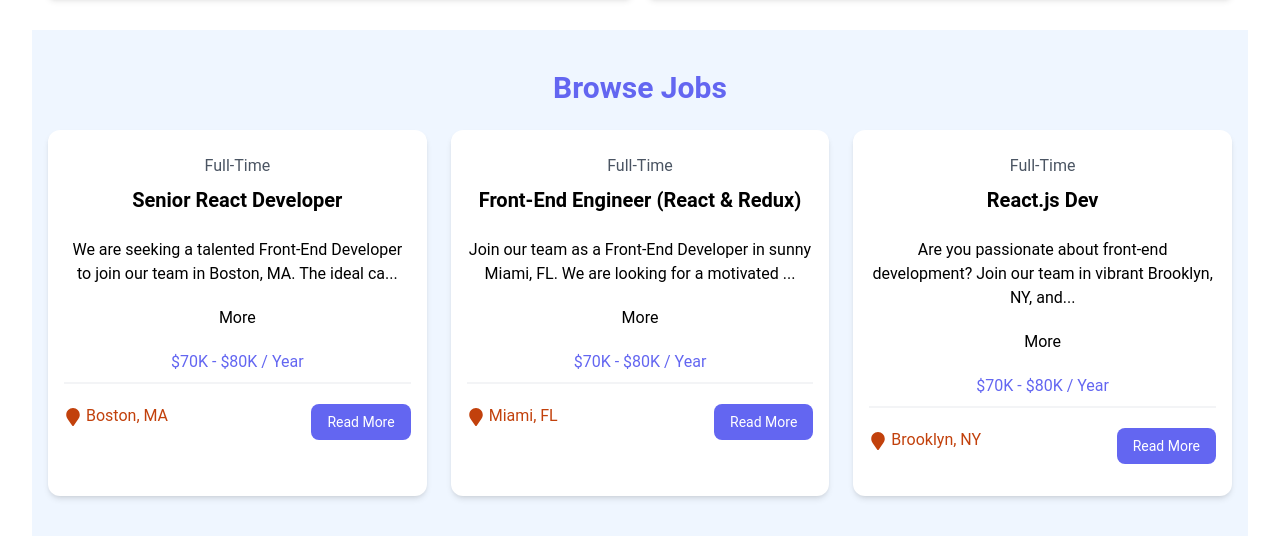
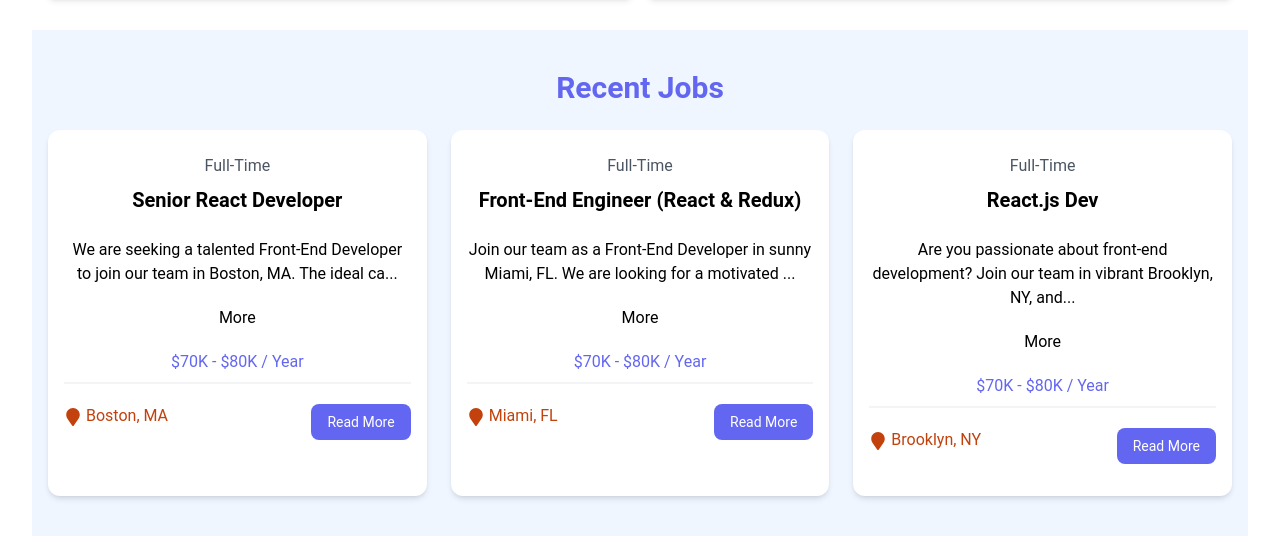
Before and after one commit to AhmadAli88/ReactJS-Crash-Course, a React (Vite) app: page / in a window 1280 px wide. Shown: the part 611-1157 px from the top of the page. Built offline with nearby package versions, Linux system fonts and the light colour scheme.

Commit message:
fix prop ussue of job listing

```diff
--- a/src/components/BrowseJobs.jsx
+++ /dev/null
@@ -1,25 +0,0 @@
-import { jobs } from '../jobs.json';
-import JobListing from './JobListing';
-
-const BrowseJobs = () => {
-  const recentJobs = jobs.slice(0, 3);
-  console.log('recentJobs', recentJobs);
-  return (
-    <div>
-      <section className='bg-blue-50 px-4 py-10'>
-        <div className='container-xl lg:container m-auto'>
-          <h2 className='text-3xl font-bold text-indigo-500 mb-6 text-center'>
-            Browse Jobs
-          </h2>
-          <div className='grid grid-cols-1 md:grid-cols-3 gap-6'>
-            {recentJobs?.map((job) => (
-              <JobListing key={job.id} job={job} />
-            ))}
-          </div>
-        </div>
-      </section>
-    </div>
-  );
-};
-
-export default BrowseJobs;
--- a/src/components/JobListing.jsx
+++ b/src/components/JobListing.jsx
@@ -1,15 +1,10 @@
-/*eslint-disable*/
 import PropTypes from 'prop-types';
 import { useState } from 'react';
 import { FaMapMarker } from 'react-icons/fa';
 import { Link } from 'react-router-dom';
-
 const JobListing = ({ job }) => {
-  console.log('jobxx', job);
   const [showFullDescription, setShowFullDescription] = useState(false);
-
-  let description = job?.description || 'No description available.'; // Fallback message
-  console.log('description', description);
+  let description = job?.description || 'No description available.';
   if (!showFullDescription) {
     description = description.substring(0, 90) + '...';
   }
@@ -36,7 +31,7 @@ const JobListing = ({ job }) => {
             {job.location}
           </div>
           <Link
-            to='/'
+            to={`/job/${job.id}`}
             className='h-[36px] bg-indigo-500 hover:bg-indigo-600 text-white px-4 py-2 rounded-lg text-center text-sm'
           >
             Read More
@@ -50,5 +45,5 @@ const JobListing = ({ job }) => {
 export default JobListing;
 
 JobListing.propTypes = {
-  job: PropTypes.any,
+  job: PropTypes.object,
 };
--- /dev/null
+++ b/src/components/JobListings.jsx
@@ -0,0 +1,32 @@
+/*eslint-disable*/
+import PropTypes from 'prop-types';
+import { useState } from 'react';
+import { FaMapMarker } from 'react-icons/fa';
+import { Link } from 'react-router-dom';
+import { jobs } from '../jobs.json';
+import JobListing from './JobListing';
+
+const JobListings = ({ isHome = false }) => {
+  console.log('jobs:::::::::::', jobs);
+  const recentJobs = isHome ? jobs : jobs.slice(0, 3);
+  return (
+    <section className='bg-blue-50 px-4 py-10'>
+      <div className='container-xl lg:container m-auto'>
+        <h2 className='text-3xl font-bold text-indigo-500 mb-6 text-center'>
+          {isHome ? 'Browse Jobs' : 'Recent Jobs'}
+        </h2>
+        <div className='grid grid-cols-1 md:grid-cols-3 gap-6'>
+          {recentJobs.map((job) => (
+            <JobListing key={job.id} job={job} />
+          ))}
+        </div>
+      </div>
+    </section>
+  );
+};
+
+export default JobListings;
+
+JobListings.propTypes = {
+  job: PropTypes.object,
+};
--- a/src/pages/HomePage.jsx
+++ b/src/pages/HomePage.jsx
@@ -1,6 +1,7 @@
 import Hero from '../components/Hero';
 import HomeCards from '../components/HomeCards';
-import BrowseJobs from '../components/BrowseJobs';
+import JobListings from '../components/JobListings';
+
 import ViewJobs from '../components/ViewAllJobs';
 
 const HomePage = () => {
@@ -8,7 +9,7 @@ const HomePage = () => {
     <div>
       <Hero />
       <HomeCards />
-      <BrowseJobs />
+      <JobListings />
       <ViewJobs />
     </div>
   );
--- a/src/pages/JobsPage.jsx
+++ b/src/pages/JobsPage.jsx
@@ -1,9 +1,9 @@
-import JobListing from '../components/JobListing';
+import JobListing from '../components/JobListings';
 
 const JobsPage = () => {
   return (
     <section className='bg-blue-50 px-4 py-6'>
-      <JobListing />
+      <JobListing isHome={true} />
     </section>
   );
 };
```
